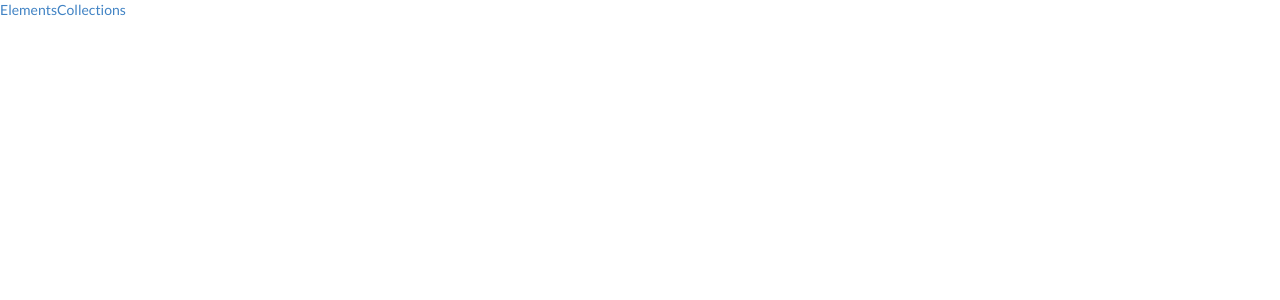
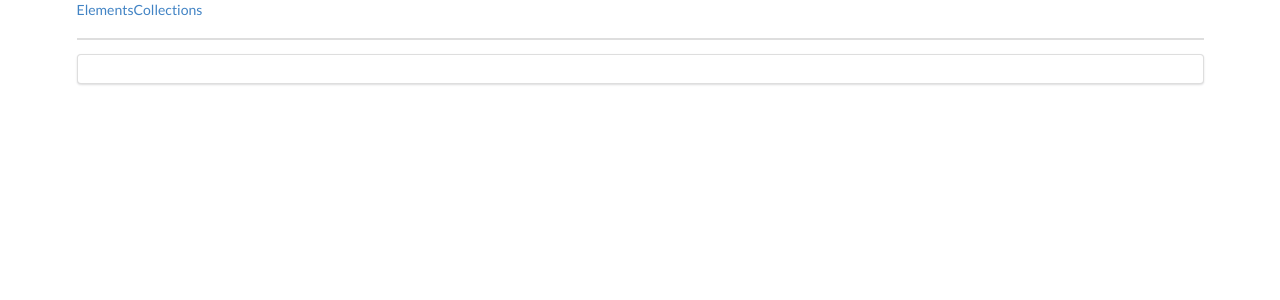
Before and after one commit to Proyce/Angular-Widgets, an Angular app: page / in a window 1280 px wide. Shown: the top 300 px of the page. Built offline with nearby package versions, Linux system fonts and the light colour scheme.

Commit message:
Added semantic-ui styles to app template

```diff
--- a/src/app/app.component.html
+++ b/src/app/app.component.html
@@ -1,5 +1,10 @@
 
-<a routerLink="/elements">Elements</a>
-<a routerLink="/collections">Collections</a>
-
-<router-outlet></router-outlet>
+<div class="ui container">
+  <div class="ui secondary pointing menu">
+    <a routerLink="/elements">Elements</a>
+    <a routerLink="/collections">Collections</a>
+  </div>
+  <div class="ui segment">
+    <router-outlet></router-outlet>
+  </div>
+</div>
```
